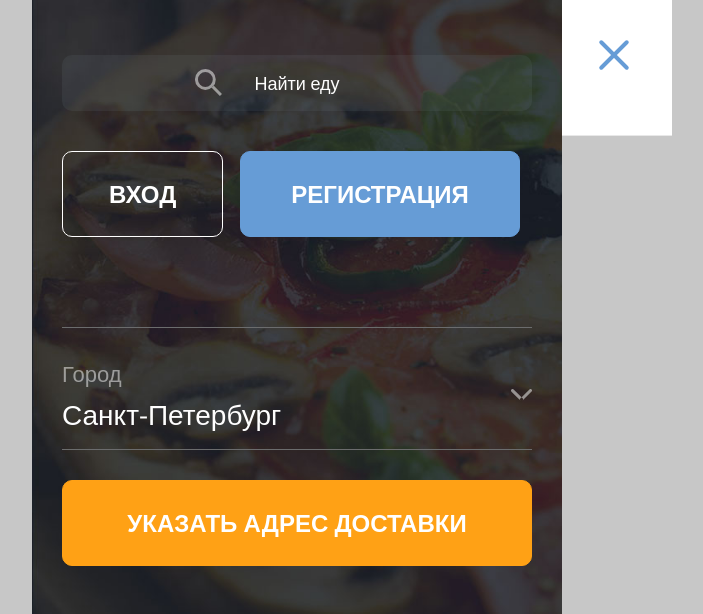
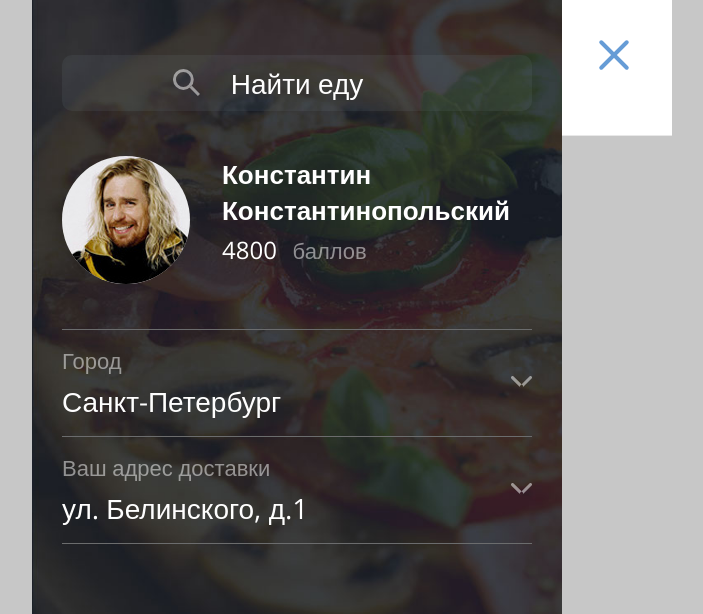
Before and after one commit to tsergeytovarov/zakazakam, a website: page src/index.html in a window 1280 px wide. Shown: the top 614 px of the page, without its empty margins (288-991 px from the left). Drawn offline with nearby package versions, Linux system fonts and the light colour scheme; files that its build step writes are made by us from their sources.

Commit message:
Боковое меню версия для зарегестрированных

```diff
--- /dev/null
+++ b/src/htmltpl/components/side-menu-login.html
@@ -0,0 +1,60 @@
+<div class="side-menu side-menu--login">
+  <div class="search-form">
+    <form action="/" method="POST">
+      <input type="text" placeholder="Найти еду" class="search-form__field">
+    </form>
+  </div>
+
+  <div class="user-info">
+    <img class="user-info__image" src="img/user.jpg" width="128" height="128" alt="">
+    <p class="user-info__name">Константин Константинопольский</p>
+    <p class="user-info__balls"><span>4800</span> баллов</p>
+  </div>
+
+  <div class="select-city">
+    <form action="/" method="POST">
+      <label for="city" class="select-city__label">Город</label>
+      <select id="city" class="select-city__field">
+        <option value="1">Санкт-Петербург</option>
+        <option value="2">Москва</option>
+        <option value="3">Казань</option>
+        <option value="4">Ориенбург</option>
+        <option value="5">Сочи</option>
+      </select>
+    </form>
+  </div>
+  <div class="select-city">
+    <form action="/" method="POST">
+      <label for="city" class="select-city__label">Ваш адрес доставки</label>
+      <select id="city" class="select-city__field">
+        <option value="1">ул. Белинского, д.1</option>
+        <option value="1">ул. Белинского, д.1</option>
+        <option value="1">ул. Белинского, д.1</option>
+        <option value="1">ул. Белинского, д.1</option>
+        <option value="1">ул. Белинского, д.1</option>
+        <option value="1">ул. Белинского, д.1</option>
+      </select>
+    </form>
+  </div>
+
+  <nav class="side-nav">
+    <ul class="side-nav__list">
+      <li class="side-nav__item">
+        <a href="" class="side-nav__link">Список ресторанов</a>
+      </li>
+      <li class="side-nav__item">
+        <a href="" class="side-nav__link">Акции</a>
+      </li>
+      <li class="side-nav__item">
+        <a href="" class="side-nav__link">Загрузить приложение</a>
+      </li>
+      <li class="side-nav__item">
+        <a href="" class="side-nav__link">Мой профиль</a>
+      </li>
+
+      <li class="side-nav__item">
+        <a href="" class="side-nav__link">Выйти</a>
+      </li>
+    </ul>
+  </nav>
+</div>
--- a/src/htmltpl/head.html
+++ b/src/htmltpl/head.html
@@ -13,7 +13,7 @@
 
   <div class="global global--open">
 
-    @@include('components/side-menu.html')
+    @@include('components/side-menu-login.html')
 
     <div class="wrapper">
 
--- a/src/sass/base/forms.scss
+++ b/src/sass/base/forms.scss
@@ -5,8 +5,6 @@ input[type='password']{ /* поля */
   box-sizing: border-box;
   outline: none;
   width: 100%;
-  font-size: 18px;
-  line-height: 20px;
   font-family: $base-font;
 
   &:focus{
--- a/src/sass/components/side-menu.scss
+++ b/src/sass/components/side-menu.scss
@@ -18,6 +18,35 @@
       margin-right: 17px;
     }
   }
+
+  &--login{
+    .select-city{
+      margin-bottom: 0;
+      padding: 10px 0;
+
+      &:nth-child(3){
+        border-bottom: 0;
+      }
+    }
+
+    .side-nav{
+
+      &__item{
+
+        &:last-child{
+          padding-top: 60px;
+          margin-bottom: 0;
+
+          .side-nav__link{
+            font-size: 34px;
+            line-height: 36px;
+            color: transparentize(#fff, 0.65);
+            font-weight: 400;
+          }
+        }
+      }
+    }
+  }
 }
 
 .search-form{
@@ -29,7 +58,7 @@
     background-color: transparentize(#8e9aa9, 0.9);
     background-image: url("../img/ico/ico-find.svg");
     background-repeat: no-repeat;
-    background-position: 30% center;
+    background-position: 25% center;
     border: 0;
     text-align: center;
     border-radius: 10px;
@@ -113,3 +142,43 @@
     letter-spacing: 2px;
   }
 }
+
+.user-info{
+  margin: 45px 0;
+  color: #fff;
+  @include clearfix();
+
+  &__image{
+    width: 128px;
+    height: 128px;
+    border-radius: 50%;
+    float: left;
+    margin-right: 30px;
+  }
+
+  &__name{
+    margin: 0;
+    margin-left: 160px;
+    font-size: 26px;
+    line-height: 36px;
+    margin-bottom: 10px;
+    font-weight: 600;
+  }
+
+  &__balls{
+    margin: 0;
+    margin-left: 160px;
+    font-size: 22px;
+    line-height: 24px;
+    color: transparentize(#fff, 0.5);
+    font-weight: 400;
+
+    span{
+      font-size: 24px;
+      color: #fff;
+      display: inline-block;
+      vertical-align: top;
+      margin-right: 10px;
+    }
+  }
+}
```
Also changed, not shown: src/img/user.jpg (added).
